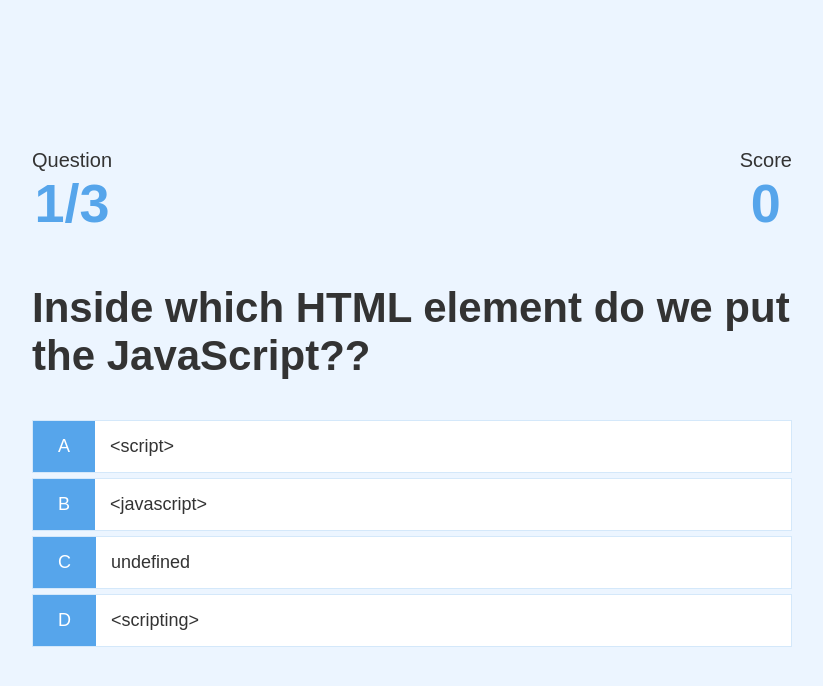
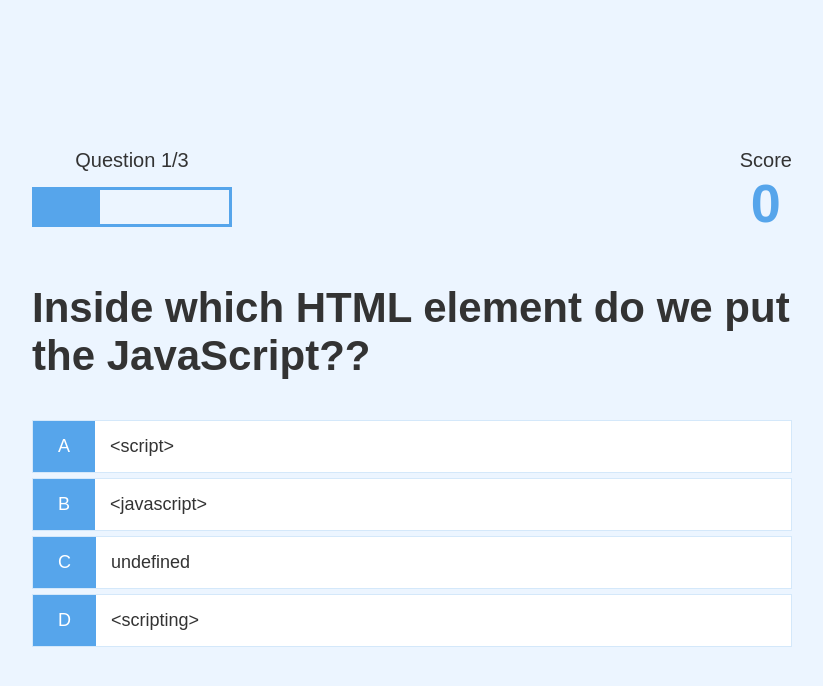
Before and after one commit to amyjaderichards/quiz_app, a plain HTML site: page game.html in a window 1280 px wide. Shown: the whole page, without its empty margins (228-1051 px from the left). Drawn offline with Linux system fonts and the light colour scheme.

Commit message:
Added progress bar and styling

```diff
--- a/game.css
+++ b/game.css
@@ -47,3 +47,17 @@
 .hud-main-text {
     text-align: center;
 }
+
+#progressBar {
+    width: 20rem;
+    height: 4rem;
+    border: 0.3rem solid #56a5eb;
+    margin-top: 1.5rem;
+}
+
+#progressBarFull {
+    height: 3.4rem;
+    background-color: #56a5eb;
+    width: 50%;
+
+}
--- a/game.html
+++ b/game.html
@@ -14,12 +14,14 @@
         <div id="game" class="justify-center flex-column">
             <div id="hud">
                 <div id="hud-item">
-                    <p class="hud-prefix">
+                    <p id="progressText" class="hud-prefix">
                         Question
                     </p>
-                    <h1 class="hud-main-text" id="questionCounter">
-                        1/3
-                    </h1>
+                    <div id="progressBar">
+                        <div id="progressBarFull">
+
+                        </div>
+                    </div>
                 </div>
 
 
--- a/game.js
+++ b/game.js
@@ -1,7 +1,8 @@
 const question = document.getElementById('question');
 const choices = Array.from(document.getElementsByClassName('choice-text'));
-const questionCounterText = document.getElementById("questionCounter");
+const progressText = document.getElementById("progressText");
 const scoreText = document.getElementById("score");
+const progressBarFull = document.getElementById('progressBarFull');
 //console.log(choices);
 
 let currentQuestion = {};
@@ -57,7 +58,9 @@ getNewQuestion = () => {
 
     questionCounter++;
 
-    questionCounterText.innerText = `${questionCounter}/${MAX_QUESTIONS}`;
+    progressText.innerText = `Question ${questionCounter}/${MAX_QUESTIONS}`;
+    // Update the progress bar
+    progressBarFull.style.width = `${(questionCounter/MAX_QUESTIONS)*100}%`;
 
     const questionIndex = Math.floor(Math.random() * availableQuestions.length);
     currentQuestion = availableQuestions[questionIndex];
```
